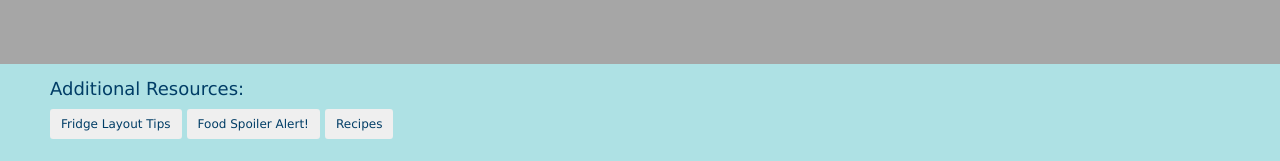
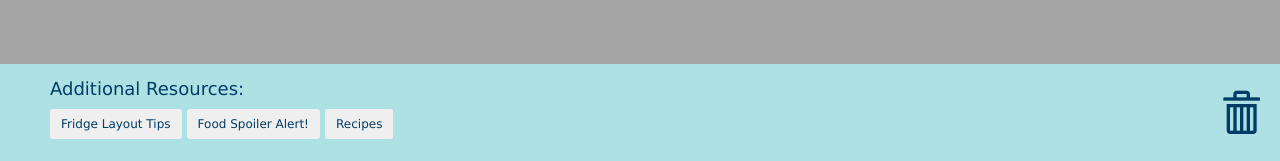
Before and after one commit to aftondowney/grocery_tracker, a plain HTML site: page index.html in a window 1280 px wide. Shown: the part 649-810 px from the top of the page. Drawn offline with Linux system fonts and the light colour scheme.

Commit message:
add trashcan icon to bottom right corner of footer

```diff
--- a/css/styles.css
+++ b/css/styles.css
@@ -125,3 +125,11 @@ li:hover {
 h3 {
   text-decoration: underline;
 }
+
+.trashCan {
+  float: right;
+  font-size: 40px;
+  padding-right: 20px;
+  padding-top: 25px;
+
+}
--- a/index.html
+++ b/index.html
@@ -67,7 +67,9 @@
     </div>
   </div>
     <div id="footer">
+      <span class="glyphicon glyphicon-trash trashCan" aria-hidden="true"></span>
       <h4>Additional Resources:</h4>
+
       <!-- Button trigger modal -->
       <button type="button" class="btn btn-sm" data-toggle="modal" data-target="#fridgeLayoutPic">Fridge Layout Tips</button>
       <!-- Modal -->
@@ -140,8 +142,7 @@
           </div>
         </div>
       </div>
+
     </div>
-
-
   </body>
 </html>
```
